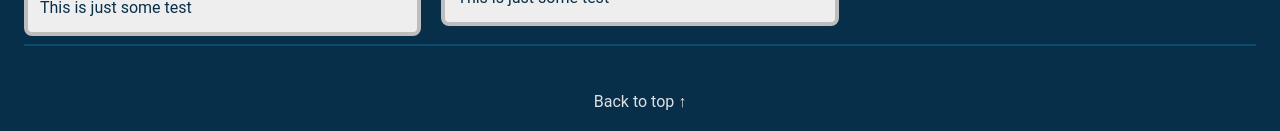
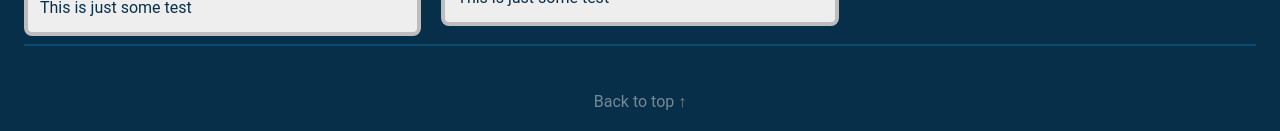
Before and after one commit to Jako731/portfolio, a Next.js app: page / in a window 1280 px wide. Shown: the part 5101-5232 px from the top of the page. Built offline with nearby package versions, Linux system fonts and the light colour scheme.

Commit message:
style: change 'back to top' opacity

```diff
--- a/pages/index.js
+++ b/pages/index.js
@@ -19,7 +19,7 @@ export default function HomePage() {
           <hr/>
         </main>
 
-        <footer className="text-center text-gray-300 text-uppercase py-5">
+        <footer className="text-center text-gray-300 opacity-50 text-uppercase py-5">
           <a href="#">Back to top ↑</a>
         </footer>
       </>
```
